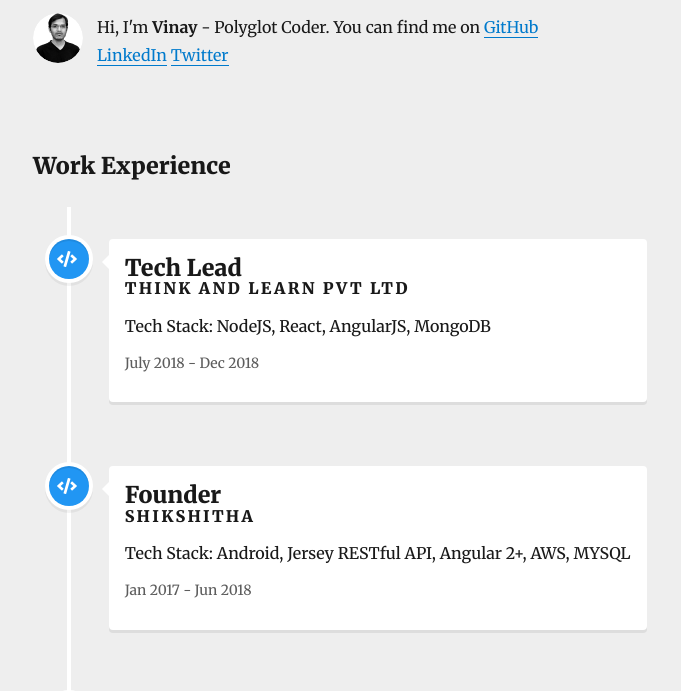
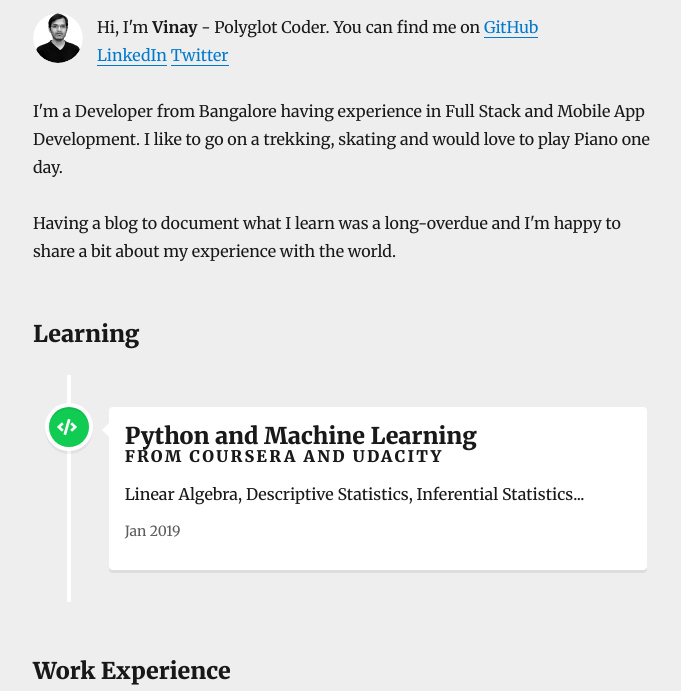
Before and after one commit to vinkrish/vinkrish.github.io, a Gatsby site: page / in a window 1280 px wide. Shown: the part 87-778 px from the top of the page, without its empty margins (292-973 px from the left). Built offline with nearby package versions, Linux system fonts and the light colour scheme; Gatsby itself is replaced by a stand-in of ours; some packages are replaced by stand-ins of ours.

Commit message:
added profile info

```diff
--- a/src/pages/index.js
+++ b/src/pages/index.js
@@ -20,6 +20,28 @@
           keywords={[`blog`, `gatsby`, `javascript`, `react`]}
         />
         <Bio />
+        <p>
+          I'm a Developer from Bangalore having experience in Full Stack and Mobile App Development.
+          I like to go on a trekking, skating and would love to play Piano one day.
+        </p>
+        <p>
+          Having a blog to document what I learn was a long-overdue and I'm happy to share a bit about my experience with the world.
+        </p>
+        <h3>Learning</h3>
+        <VerticalTimeline layout="1-column">
+          <VerticalTimelineElement
+            className="vertical-timeline-element--work"
+            date="Jan 2019"
+            iconStyle={{ background: 'rgb(16, 204, 82)', color: '#fff' }}
+            icon={<FontAwesomeIcon icon={faCode} />}
+          >
+            <h3 className="vertical-timeline-element-title">Python and Machine Learning</h3>
+            <h4 className="vertical-timeline-element-subtitle">from Coursera and Udacity</h4>
+            <p>
+              Linear Algebra, Descriptive Statistics, Inferential Statistics...
+            </p>
+          </VerticalTimelineElement>
+        </VerticalTimeline>
         <h3>Work Experience</h3>
         <VerticalTimeline layout="1-column">
           <VerticalTimelineElement
@@ -109,10 +131,6 @@
               84%
             </p>
           </VerticalTimelineElement>
-          <VerticalTimelineElement
-            iconStyle={{ background: 'rgb(16, 204, 82)', color: '#fff' }}
-            icon={<FontAwesomeIcon icon={faCode} />}
-          />
         </VerticalTimeline>
       </Layout>
     )
```
